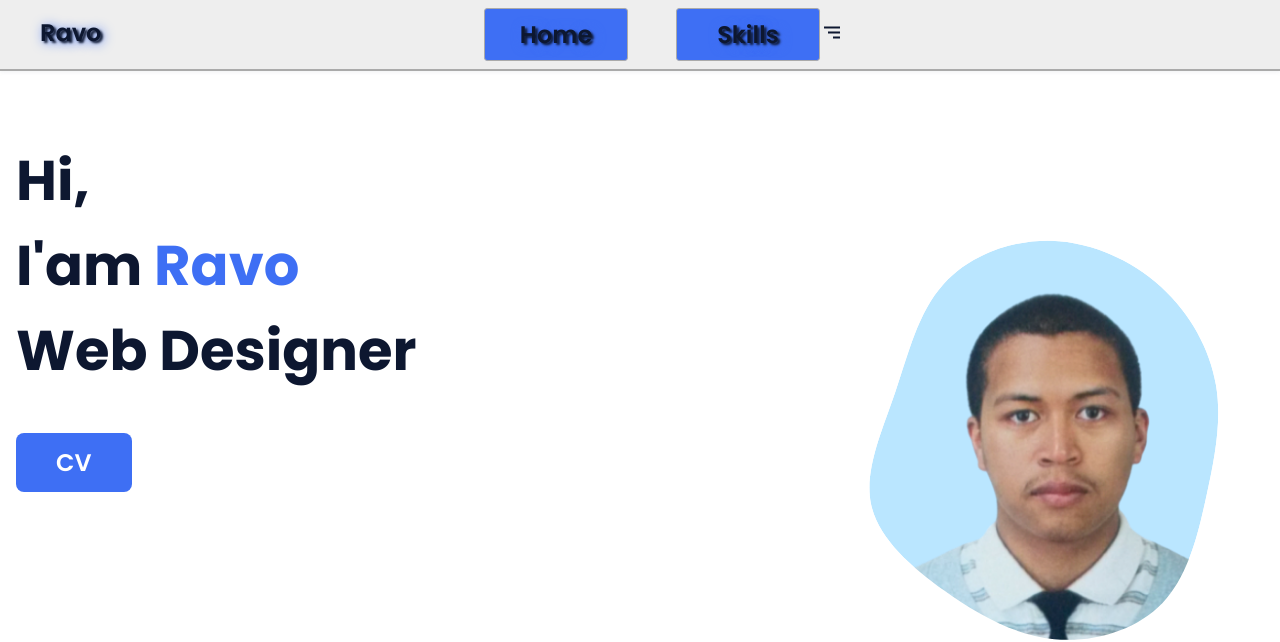
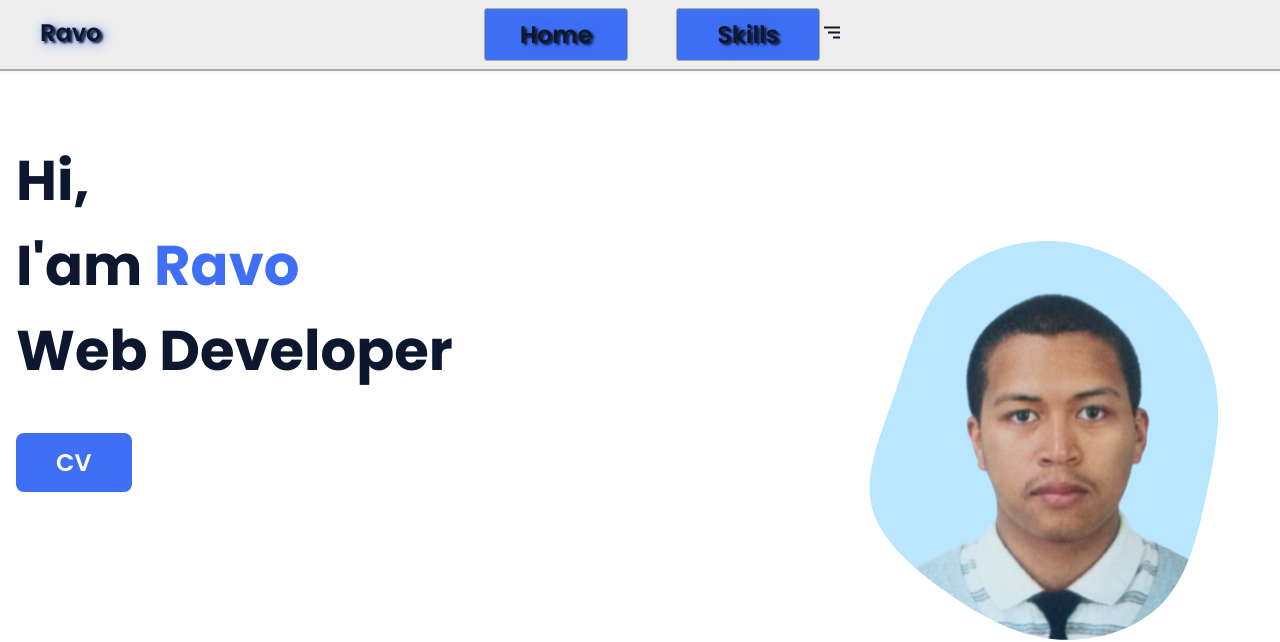
Before and after one commit to epramh/Portfolio, a website: page index.html in a window 1280 px wide. Shown: the top 642 px of the page. Drawn offline with nearby package versions, Linux system fonts and the light colour scheme.

Commit message:
Update title

```diff
--- a/index.html
+++ b/index.html
@@ -53,7 +53,7 @@
             <br>
             I'am <span class="home__title-color">Ravo</span>
             <br>
-            Web Designer
+            Web Developer
           </h1>
 
           <a href="https://www.canva.com/design/DAFccSkVags/_xGxuVX9UX-lTZyc8RJv0A/view?utm_content=DAFccSkVags&utm_campaign=designshare&utm_medium=link&utm_source=publishsharelink" class="button">CV</a>
```
